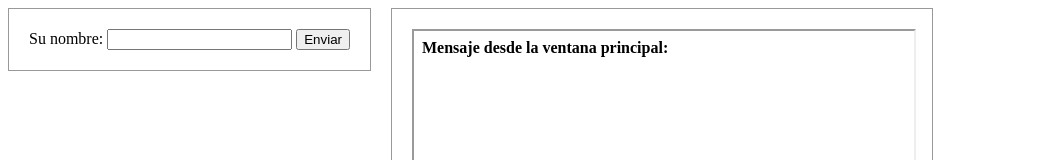
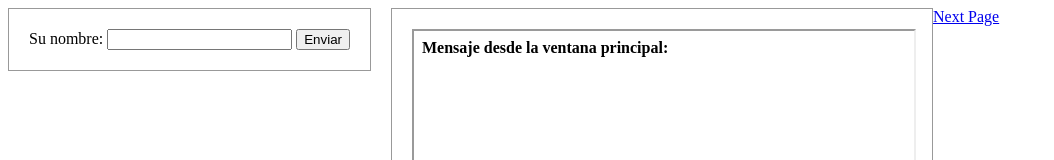
Before and after one commit to AldoRD/msg, a plain HTML site: page index.html in a window 1280 px wide. Shown: the top 160 px of the page, without its empty margins (0-1054 px from the left). Drawn offline with Linux system fonts and the light colour scheme.

Commit message:
Add files via upload

```diff
--- a/index.html
+++ b/index.html
@@ -17,5 +17,6 @@
     <section id="cajadatos">
       <iframe id="iframe" src="iframe.html" width="500" height="350"></iframe>
     </section>
+    <section><a href="iframe.html" target="_blank">Next Page</a></section>
   </body>
 </html>
```
